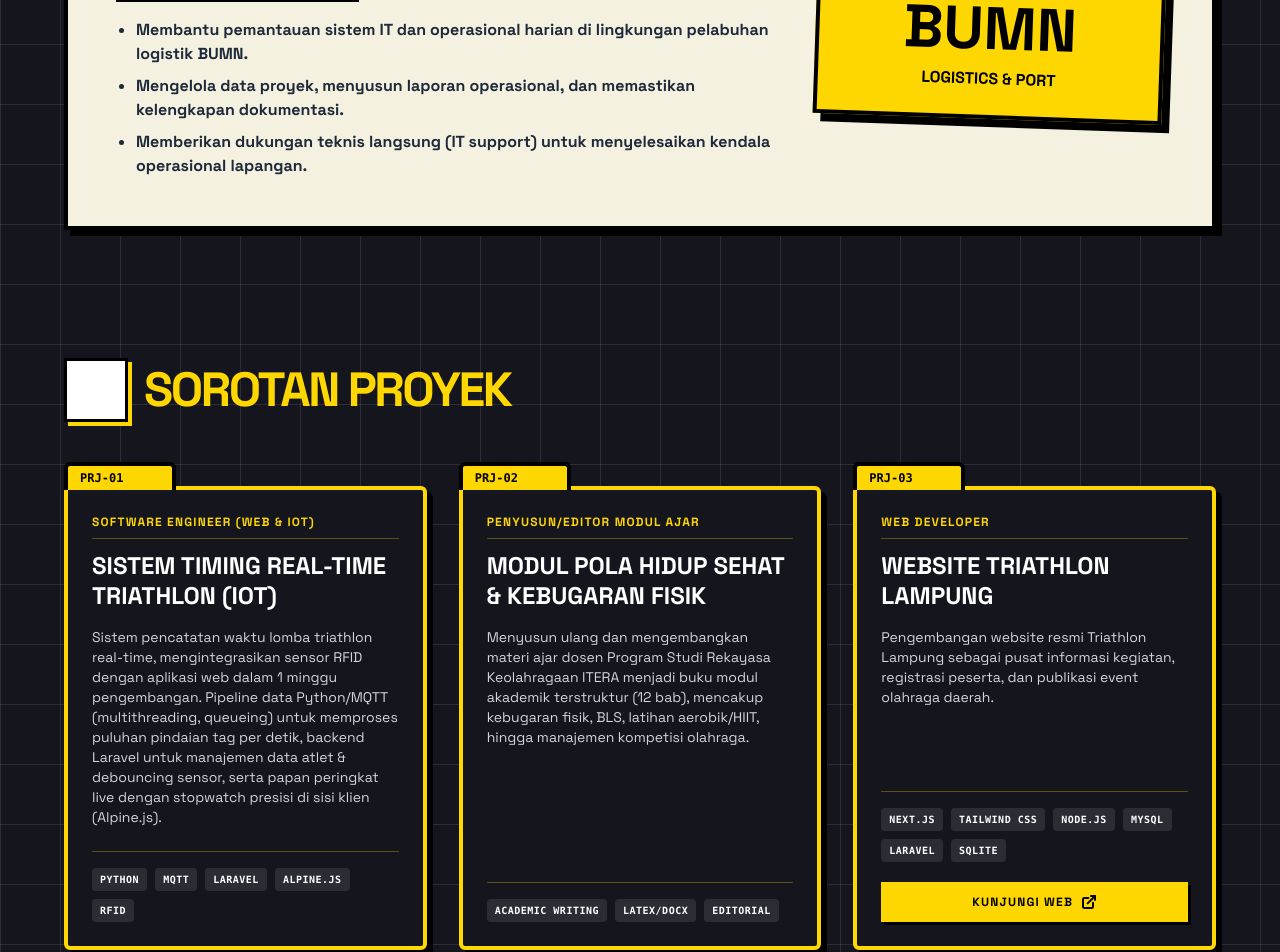
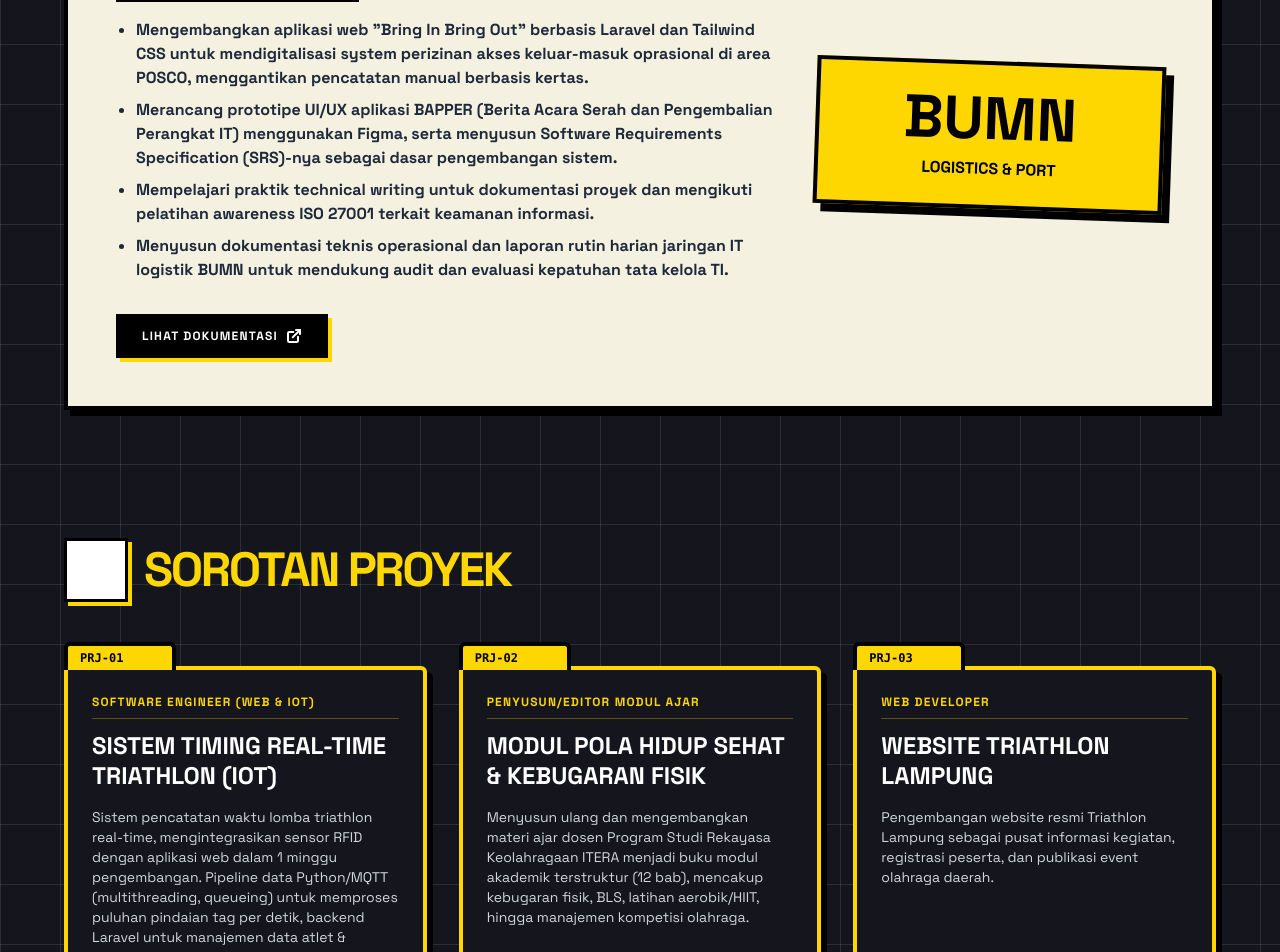
Before and after one commit to fiqrialdnsyh/portofolio-fiqri, a Next.js app: page / in a window 1280 px wide. Shown: the part 4000-4952 px from the top of the page. Built offline with nearby package versions, Linux system fonts and the light colour scheme.

Commit message:
Update Experience component with project URLs and enhanced descriptions for clarity

```diff
--- a/components/Experience.tsx
+++ b/components/Experience.tsx
@@ -11,7 +11,7 @@ const projects = [
       en: "Real-time race timing system integrating RFID sensors with a web app, built in 1 week. Python/MQTT data pipeline (multithreading, queueing) processing dozens of tag scans per second, Laravel backend for athlete data & sensor debouncing, and a live leaderboard with client-side precision stopwatch (Alpine.js)."
     },
     tech: ["Python", "MQTT", "Laravel", "Alpine.js", "RFID"],
-    url: ""
+    url: "https://github.com/fiqrialdnsyh/triathlon-system"
   },
   {
     title: { id: "Modul Pola Hidup Sehat & Kebugaran Fisik", en: "Healthy Lifestyle & Physical Fitness Module" },
@@ -21,7 +21,7 @@ const projects = [
       en: "Restructured and developed a lecturer's teaching material into a structured academic module (12 chapters) for ITERA's Sports Engineering program, covering physical fitness, BLS, aerobic/HIIT training, and sports competition management."
     },
     tech: ["Academic Writing", "LaTeX/Docx", "Editorial"],
-    url: ""
+    url: "https://www.overleaf.com/read/jhphbkzcwkpt#800b7a"
   },
   {
     title: { id: "Website Triathlon Lampung", en: "Triathlon Lampung Website" },
@@ -61,7 +61,7 @@ const projects = [
       en: "Development of HR recruitment & expenditure modules for PT Mitra Bali Sukses using Odoo."
     },
     tech: ["Odoo", "Python", "PostgreSQL"],
-    url: ""
+    url: "https://drive.google.com/drive/folders/1xc7mTCF9xprq08Vyp8qCMVxAejxSmzON"
   },
   {
     title: { id: "Super Apps IKN Kini", en: "IKN Kini Super Apps" },
@@ -71,7 +71,7 @@ const projects = [
       en: "Figma prototype for IKN public service center (complaints, news, emergencies, area maps)."
     },
     tech: ["Figma", "Wireframing", "Prototyping"],
-    url: ""
+    url: "https://www.figma.com/design/YbfcRVpkYjMondJOG2532g/Projek-IMK-Kelompok-3?node-id=28-632&p=f"
   },
   {
     title: { id: "Chatbot SiPa & SiBaru", en: "SiPa & SiBaru Chatbot" },
@@ -109,20 +109,36 @@ export default function Experience() {
                 <ul className="list-disc pl-5 font-bold text-gray-800 space-y-2">
                   <li>
                     {lang === "id"
-                      ? "Membantu pemantauan sistem IT dan operasional harian di lingkungan pelabuhan logistik BUMN."
-                      : "Assisted in monitoring IT systems and daily operations within a state-owned logistics port environment."}
+                      ? "Mengembangkan aplikasi web \"Bring In Bring Out\" berbasis Laravel dan Tailwind CSS untuk mendigitalisasi system perizinan akses keluar-masuk oprasional di area POSCO, menggantikan pencatatan manual berbasis kertas."
+                      : "Developed the \"Bring In Bring Out\" web application using Laravel and Tailwind CSS to digitize the operational entry and exit authorization system at the POSCO site, replacing manual, paper-based record-keeping."}
                   </li>
                   <li>
                     {lang === "id"
-                      ? "Mengelola data proyek, menyusun laporan operasional, dan memastikan kelengkapan dokumentasi."
-                      : "Managed project data, compiled operational reports, and ensured documentation completeness."}
+                      ? "Merancang prototipe UI/UX aplikasi BAPPER (Berita Acara Serah dan Pengembalian Perangkat IT) menggunakan Figma, serta menyusun Software Requirements Specification (SRS)-nya sebagai dasar pengembangan sistem."
+                      : "Designed UI/UX prototypes for the BAPPER (Incident Report for IT Equipment Handover and Return) application using Figma, and drafted the Software Requirements Specification (SRS) as the foundation for system development."}
                   </li>
                   <li>
                     {lang === "id"
-                      ? "Memberikan dukungan teknis langsung (IT support) untuk menyelesaikan kendala operasional lapangan."
-                      : "Provided direct technical support (IT support) to resolve field operational issues."}
+                      ? "Mempelajari praktik technical writing untuk dokumentasi proyek dan mengikuti pelatihan awareness ISO 27001 terkait keamanan informasi."
+                      : "Studied technical writing practices for project documentation and attended ISO 27001 information security awareness training."}
+                  </li>
+                  <li>
+                    {lang === "id"
+                      ? "Menyusun dokumentasi teknis operasional dan laporan rutin harian jaringan IT logistik BUMN untuk mendukung audit dan evaluasi kepatuhan tata kelola TI."
+                      : "Compiled technical operational documentation and daily network reports for BUMN's logistics IT to support audits and compliance evaluations."}
                   </li>
                 </ul>
+                <div className="mt-8">
+                  <a
+                    href="https://github.com/fiqrialdnsyh/bring-in-bring-out"
+                    target="_blank"
+                    rel="noopener noreferrer"
+                    className="inline-flex items-center justify-center gap-2 bg-black text-white border-2 border-black py-3 px-6 font-black text-xs uppercase tracking-widest transition-all shadow-[4px_4px_0_#FFD700] hover:translate-x-1 hover:translate-y-1 hover:shadow-none focus-visible:outline focus-visible:outline-2 focus-visible:outline-black"
+                  >
+                    {lang === "id" ? "Lihat Dokumentasi" : "View Documentation"}
+                    <svg width="16" height="16" viewBox="0 0 24 24" fill="none" stroke="currentColor" strokeWidth="3" strokeLinecap="round" strokeLinejoin="round"><path d="M18 13v6a2 2 0 0 1-2 2H5a2 2 0 0 1-2-2V8a2 2 0 0 1 2-2h6"></path><polyline points="15 3 21 3 21 9"></polyline><line x1="10" y1="14" x2="21" y2="3"></line></svg>
+                  </a>
+                </div>
               </div>
 
               <div className="w-full md:w-1/3 bg-[#FFD700] border-4 border-black p-6 text-center transform rotate-2 shadow-[8px_8px_0px_#000000]">
```
Also changed, not shown: 1 other file (tests, documents, lock files or other folders).
